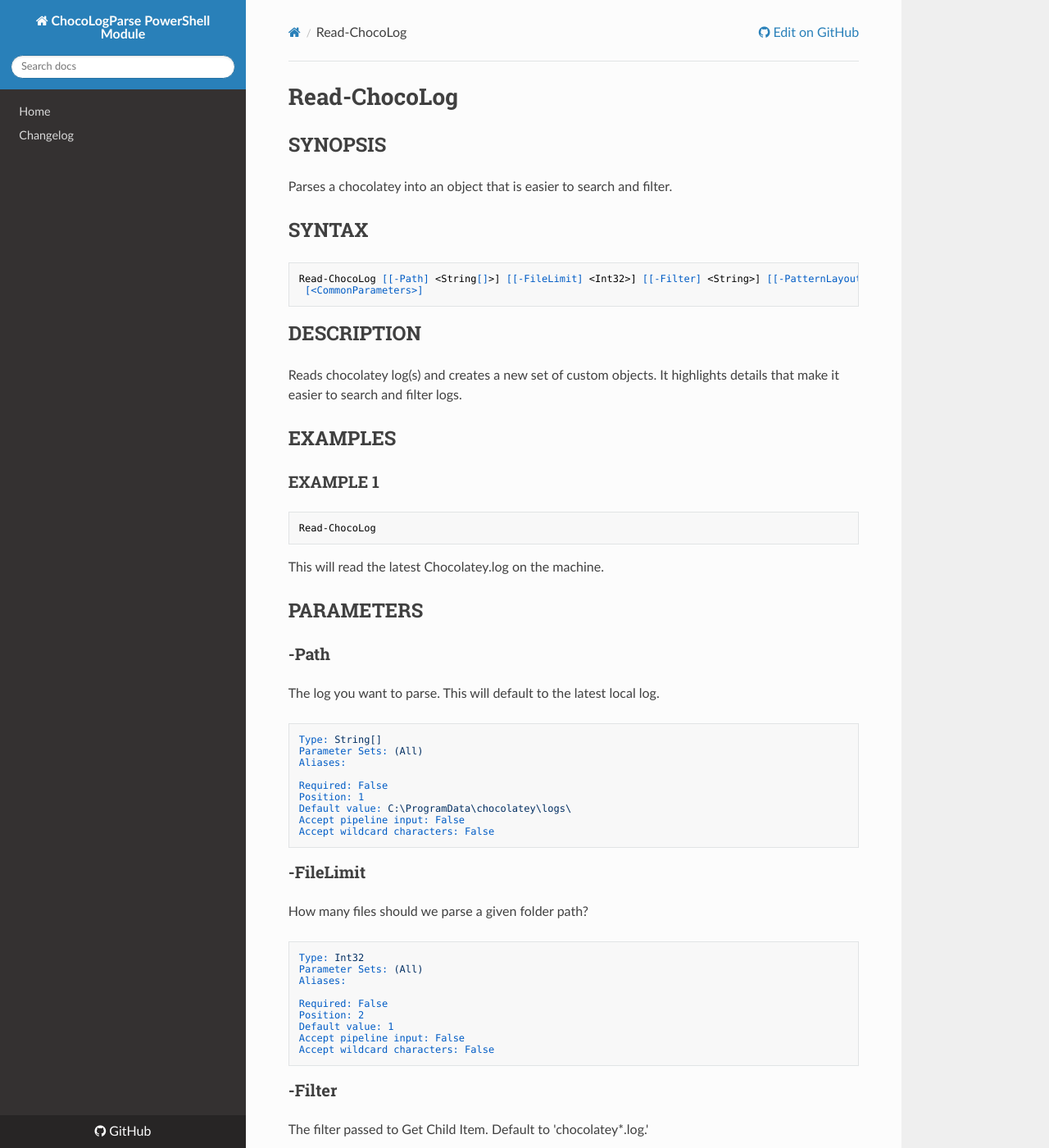
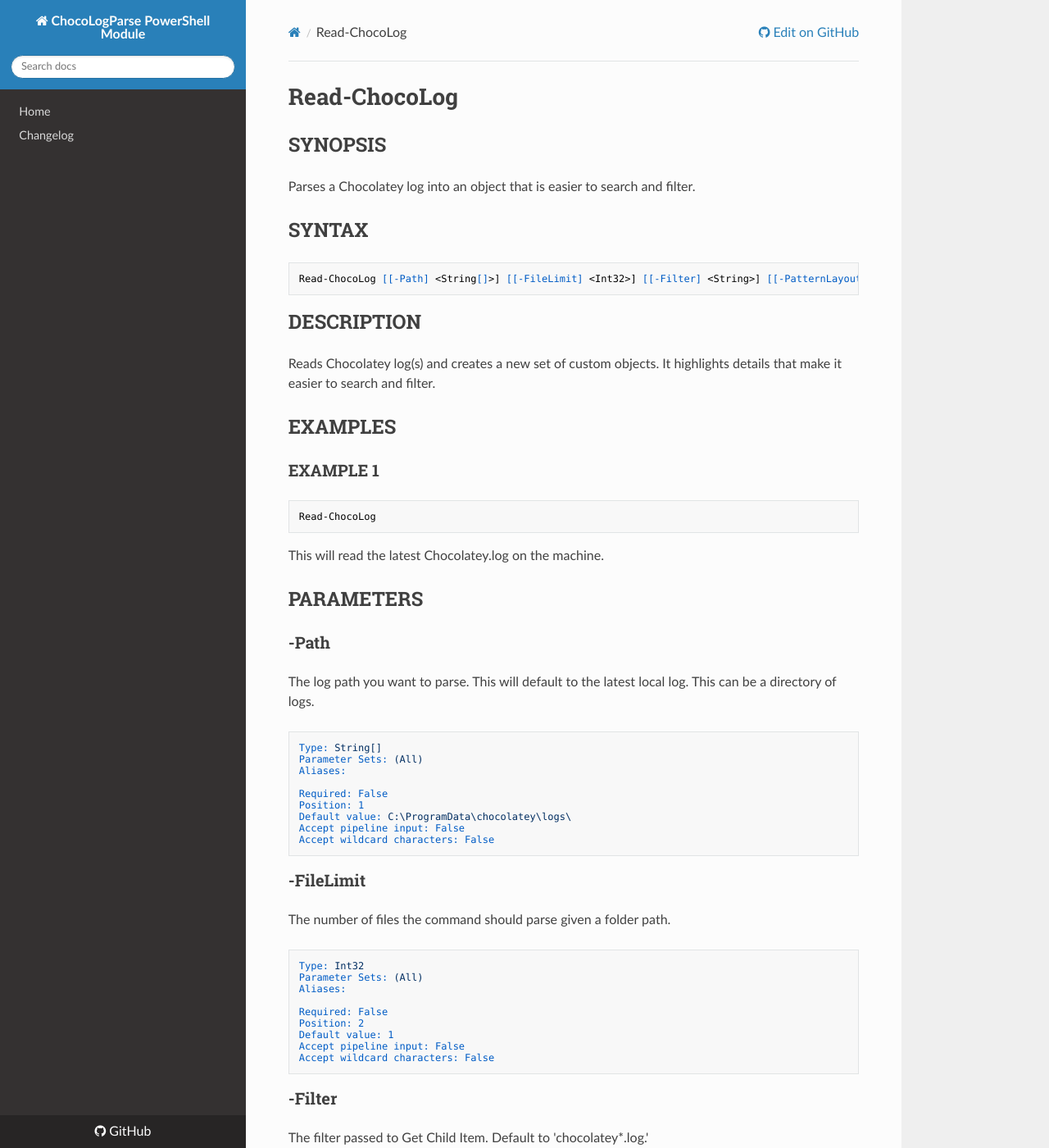
Before and after one commit to HeyItsGilbert/ChocoLogParse, an MkDocs documentation site: the page built from docs/en-US/Read-ChocoLog.md, in a window 1280 px wide and 1400 px high. Shown: the whole window at 82% size. Built offline with MkDocs 1.6.1, drawn with Linux system fonts in a browser that asks for light colours; nearby versions of some CDN libraries; some of the changed text lies outside the part shown.

Commit message:
Rebuild cmdlet doc

````diff
--- a/docs/en-US/Read-ChocoLog.md
+++ b/docs/en-US/Read-ChocoLog.md
@@ -1,26 +1,25 @@
 ---
 external help file: ChocoLogParse-help.xml
 Module Name: ChocoLogParse
-online version:
+online version: https://heyitsgilbert.github.io/ChocoLogParse/en-US/Read-ChocoLog/
 schema: 2.0.0
 ---
 
 # Read-ChocoLog
 
 ## SYNOPSIS
-Parses a chocolatey into an object that is easier to search and filter.
+Parses a Chocolatey log into an object that is easier to search and filter.
 
 ## SYNTAX
 
 ```
 Read-ChocoLog [[-Path] <String[]>] [[-FileLimit] <Int32>] [[-Filter] <String>] [[-PatternLayout] <String>]
- [<CommonParameters>]
 ```
 
 ## DESCRIPTION
-Reads chocolatey log(s) and creates a new set of custom objects.
+Reads Chocolatey log(s) and creates a new set of custom objects.
 It highlights
-details that make it easier to search and filter logs.
+details that make it easier to search and filter.
 
 ## EXAMPLES
 
@@ -34,8 +33,9 @@
 ## PARAMETERS
 
 ### -Path
-The log you want to parse.
+The log path you want to parse.
 This will default to the latest local log.
+This can be a directory of logs.
 
 ```yaml
 Type: String[]
@@ -50,7 +50,7 @@
 ```
 
 ### -FileLimit
-How many files should we parse a given folder path?
+The number of files the command should parse given a folder path.
 
 ```yaml
 Type: Int32
@@ -81,7 +81,11 @@
 ```
 
 ### -PatternLayout
-{{ Fill PatternLayout Description }}
+The log4net pattern layout used to parse the log.
+It is very unlikely that you
+need to supply this.
+The code expects pattern names: time, session, level, and
+message.
 
 ```yaml
 Type: String
@@ -95,9 +99,6 @@
 Accept wildcard characters: False
 ```
 
-### CommonParameters
-This cmdlet supports the common parameters: -Debug, -ErrorAction, -ErrorVariable, -InformationAction, -InformationVariable, -OutVariable, -OutBuffer, -PipelineVariable, -Verbose, -WarningAction, and -WarningVariable. For more information, see [about_CommonParameters](http://go.microsoft.com/fwlink/?LinkID=113216).
-
 ## INPUTS
 
 ## OUTPUTS
````
Also changed, not shown: other parts of docs/en-US/Read-ChocoLog.md (+1 -1 lines).
